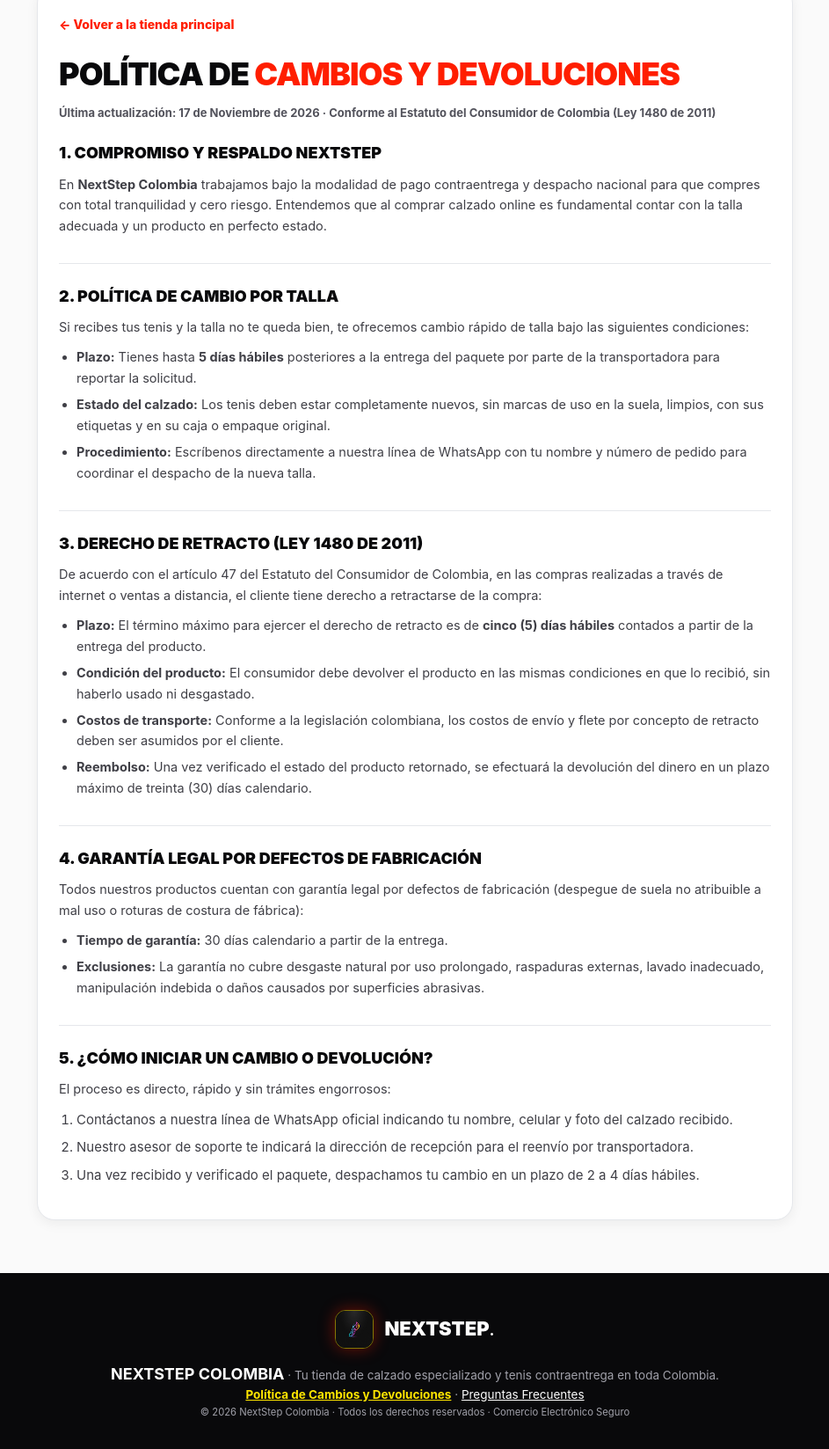
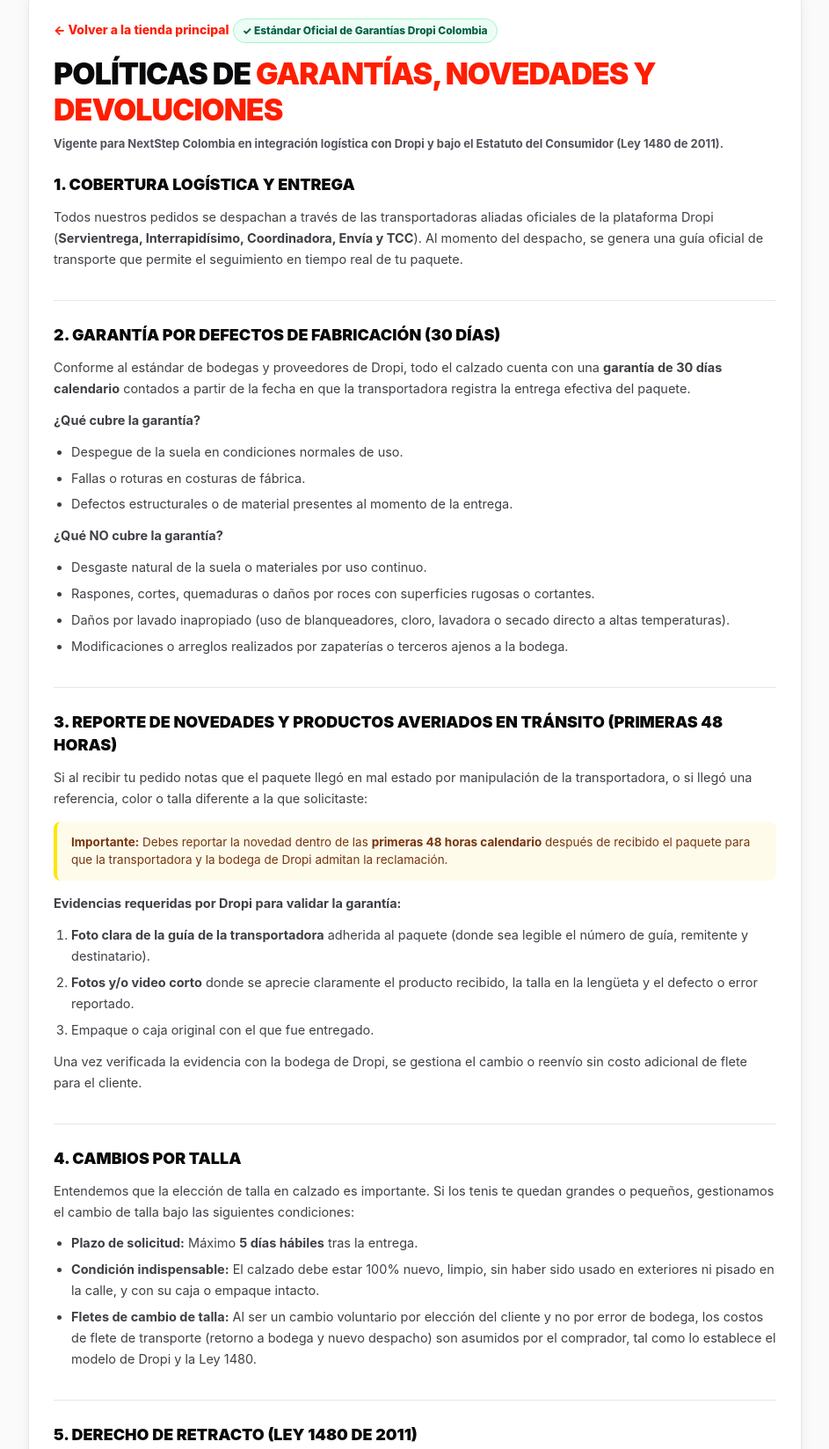
Before and after one commit to KevinCastro25/NextStep, a plain HTML site: page politica-devoluciones.html in a window 1280 px wide. Shown: the part 119-1766 px from the top of the page at 88% size, without its empty margins (168-1111 px from the left). Drawn offline with Linux system fonts and the light colour scheme.

Commit message:
Actualizar politica de devoluciones y garantias alineada 100% al estandar oficial de Dropi

```diff
--- a/politica-devoluciones.html
+++ b/politica-devoluciones.html
@@ -3,31 +3,43 @@
 <head>
   <meta charset="utf-8">
   <meta name="viewport" content="width=device-width, initial-scale=1">
-  <title>Política de Devoluciones y Cambios · NextStep Colombia</title>
-  <meta name="description" content="Conoce nuestra política de cambios por talla, derecho de retracto y garantías de calzado en NextStep Colombia conforme a la Ley 1480 de 2011.">
+  <title>Políticas de Devoluciones, Cambios y Garantías (Estándar Dropi) · NextStep Colombia</title>
+  <meta name="description" content="Conoce las políticas oficiales de garantías, novedades, cambios de talla y devoluciones de NextStep Colombia en alianza con el ecosistema Dropi y la Ley 1480 de 2011.">
   <meta name="robots" content="index, follow">
   <link rel="canonical" href="https://nextstep-liard.vercel.app/politica-devoluciones.html">
   <link rel="icon" type="image/x-icon" href="assets/favicon.ico">
   <link rel="stylesheet" href="css/styles.css">
   <style>
     .policy-container {
-      max-width: 860px;
+      max-width: 880px;
       margin: 40px auto 60px;
-      padding: 32px 24px;
+      padding: 36px 28px;
       background: #ffffff;
       border: 1.5px solid var(--border);
       border-radius: 20px;
       box-shadow: var(--shadow-sm);
     }
     .policy-container h1 {
-      font-size: clamp(24px, 3.5vw, 36px);
+      font-size: clamp(24px, 3.5vw, 34px);
       font-weight: 900;
       text-transform: uppercase;
       letter-spacing: -1px;
       margin-bottom: 8px;
+      line-height: 1.2;
     }
     .policy-container h1 span {
       color: var(--r);
+    }
+    .policy-badge {
+      display: inline-block;
+      background: #ecfdf5;
+      color: #065f46;
+      border: 1px solid #a7f3d0;
+      font-weight: 800;
+      font-size: 12px;
+      padding: 4px 10px;
+      border-radius: 99px;
+      margin-bottom: 12px;
     }
     .policy-date {
       font-size: 13px;
@@ -37,8 +49,8 @@
       display: block;
     }
     .policy-section {
-      margin-bottom: 24px;
-      padding-bottom: 20px;
+      margin-bottom: 26px;
+      padding-bottom: 22px;
       border-bottom: 1px solid var(--border);
     }
     .policy-section:last-child {
@@ -50,20 +62,32 @@
       font-size: 18px;
       font-weight: 900;
       text-transform: uppercase;
-      margin-bottom: 10px;
+      margin-bottom: 12px;
       color: var(--k);
+      display: flex;
+      align-items: center;
+      gap: 8px;
     }
-    .policy-section p, .policy-section ul {
+    .policy-section p, .policy-section ul, .policy-section ol {
       font-size: 14.5px;
       line-height: 1.65;
       color: #3f3f46;
-      margin-bottom: 10px;
+      margin-bottom: 12px;
     }
-    .policy-section ul {
+    .policy-section ul, .policy-section ol {
       padding-left: 20px;
     }
     .policy-section li {
       margin-bottom: 6px;
+    }
+    .policy-highlight-box {
+      background: #fffbeb;
+      border-left: 4px solid var(--y);
+      padding: 14px 16px;
+      border-radius: 8px;
+      margin: 14px 0;
+      font-size: 13.5px;
+      color: #78350f;
     }
     .policy-back-btn {
       display: inline-flex;
@@ -95,51 +119,74 @@
 
   <main class="policy-container">
     <a href="index.html" class="policy-back-btn">← Volver a la tienda principal</a>
-    <h1>Política de <span>Cambios y Devoluciones</span></h1>
-    <span class="policy-date">Última actualización: 17 de Noviembre de 2026 · Conforme al Estatuto del Consumidor de Colombia (Ley 1480 de 2011)</span>
+    <span class="policy-badge">✓ Estándar Oficial de Garantías Dropi Colombia</span>
+    <h1>Políticas de <span>Garantías, Novedades y Devoluciones</span></h1>
+    <span class="policy-date">Vigente para NextStep Colombia en integración logística con Dropi y bajo el Estatuto del Consumidor (Ley 1480 de 2011).</span>
 
     <div class="policy-section">
-      <h2>1. Compromiso y Respaldo NextStep</h2>
-      <p>En <strong>NextStep Colombia</strong> trabajamos bajo la modalidad de pago contraentrega y despacho nacional para que compres con total tranquilidad y cero riesgo. Entendemos que al comprar calzado online es fundamental contar con la talla adecuada y un producto en perfecto estado.</p>
+      <h2>1. Cobertura Logística y Entrega</h2>
+      <p>Todos nuestros pedidos se despachan a través de las transportadoras aliadas oficiales de la plataforma Dropi (<strong>Servientrega, Interrapidísimo, Coordinadora, Envía y TCC</strong>). Al momento del despacho, se genera una guía oficial de transporte que permite el seguimiento en tiempo real de tu paquete.</p>
     </div>
 
     <div class="policy-section">
-      <h2>2. Política de Cambio por Talla</h2>
-      <p>Si recibes tus tenis y la talla no te queda bien, te ofrecemos cambio rápido de talla bajo las siguientes condiciones:</p>
+      <h2>2. Garantía por Defectos de Fabricación (30 Días)</h2>
+      <p>Conforme al estándar de bodegas y proveedores de Dropi, todo el calzado cuenta con una <strong>garantía de 30 días calendario</strong> contados a partir de la fecha en que la transportadora registra la entrega efectiva del paquete.</p>
+      <p><strong>¿Qué cubre la garantía?</strong></p>
       <ul>
-        <li><strong>Plazo:</strong> Tienes hasta <strong>5 días hábiles</strong> posteriores a la entrega del paquete por parte de la transportadora para reportar la solicitud.</li>
-        <li><strong>Estado del calzado:</strong> Los tenis deben estar completamente nuevos, sin marcas de uso en la suela, limpios, con sus etiquetas y en su caja o empaque original.</li>
-        <li><strong>Procedimiento:</strong> Escríbenos directamente a nuestra línea de WhatsApp con tu nombre y número de pedido para coordinar el despacho de la nueva talla.</li>
+        <li>Despegue de la suela en condiciones normales de uso.</li>
+        <li>Fallas o roturas en costuras de fábrica.</li>
+        <li>Defectos estructurales o de material presentes al momento de la entrega.</li>
+      </ul>
+      <p><strong>¿Qué NO cubre la garantía?</strong></p>
+      <ul>
+        <li>Desgaste natural de la suela o materiales por uso continuo.</li>
+        <li>Raspones, cortes, quemaduras o daños por roces con superficies rugosas o cortantes.</li>
+        <li>Daños por lavado inapropiado (uso de blanqueadores, cloro, lavadora o secado directo a altas temperaturas).</li>
+        <li>Modificaciones o arreglos realizados por zapaterías o terceros ajenos a la bodega.</li>
       </ul>
     </div>
 
     <div class="policy-section">
-      <h2>3. Derecho de Retracto (Ley 1480 de 2011)</h2>
-      <p>De acuerdo con el artículo 47 del Estatuto del Consumidor de Colombia, en las compras realizadas a través de internet o ventas a distancia, el cliente tiene derecho a retractarse de la compra:</p>
+      <h2>3. Reporte de Novedades y Productos Averiados en Tránsito (Primeras 48 Horas)</h2>
+      <p>Si al recibir tu pedido notas que el paquete llegó en mal estado por manipulación de la transportadora, o si llegó una referencia, color o talla diferente a la que solicitaste:</p>
+      <div class="policy-highlight-box">
+        <strong>Importante:</strong> Debes reportar la novedad dentro de las <strong>primeras 48 horas calendario</strong> después de recibido el paquete para que la transportadora y la bodega de Dropi admitan la reclamación.
+      </div>
+      <p><strong>Evidencias requeridas por Dropi para validar la garantía:</strong></p>
+      <ol>
+        <li><strong>Foto clara de la guía de la transportadora</strong> adherida al paquete (donde sea legible el número de guía, remitente y destinatario).</li>
+        <li><strong>Fotos y/o video corto</strong> donde se aprecie claramente el producto recibido, la talla en la lengüeta y el defecto o error reportado.</li>
+        <li>Empaque o caja original con el que fue entregado.</li>
+      </ol>
+      <p>Una vez verificada la evidencia con la bodega de Dropi, se gestiona el cambio o reenvío sin costo adicional de flete para el cliente.</p>
+    </div>
+
+    <div class="policy-section">
+      <h2>4. Cambios por Talla</h2>
+      <p>Entendemos que la elección de talla en calzado es importante. Si los tenis te quedan grandes o pequeños, gestionamos el cambio de talla bajo las siguientes condiciones:</p>
       <ul>
-        <li><strong>Plazo:</strong> El término máximo para ejercer el derecho de retracto es de <strong>cinco (5) días hábiles</strong> contados a partir de la entrega del producto.</li>
-        <li><strong>Condición del producto:</strong> El consumidor debe devolver el producto en las mismas condiciones en que lo recibió, sin haberlo usado ni desgastado.</li>
-        <li><strong>Costos de transporte:</strong> Conforme a la legislación colombiana, los costos de envío y flete por concepto de retracto deben ser asumidos por el cliente.</li>
-        <li><strong>Reembolso:</strong> Una vez verificado el estado del producto retornado, se efectuará la devolución del dinero en un plazo máximo de treinta (30) días calendario.</li>
+        <li><strong>Plazo de solicitud:</strong> Máximo <strong>5 días hábiles</strong> tras la entrega.</li>
+        <li><strong>Condición indispensable:</strong> El calzado debe estar 100% nuevo, limpio, sin haber sido usado en exteriores ni pisado en la calle, y con su caja o empaque intacto.</li>
+        <li><strong>Fletes de cambio de talla:</strong> Al ser un cambio voluntario por elección del cliente y no por error de bodega, los costos de flete de transporte (retorno a bodega y nuevo despacho) son asumidos por el comprador, tal como lo establece el modelo de Dropi y la Ley 1480.</li>
       </ul>
     </div>
 
     <div class="policy-section">
-      <h2>4. Garantía Legal por Defectos de Fabricación</h2>
-      <p>Todos nuestros productos cuentan con garantía legal por defectos de fabricación (despegue de suela no atribuible a mal uso o roturas de costura de fábrica):</p>
+      <h2>5. Derecho de Retracto (Ley 1480 de 2011)</h2>
+      <p>El cliente podrá solicitar el retracto de su compra dentro de los <strong>cinco (5) días hábiles</strong> posteriores a la recepción del pedido:</p>
       <ul>
-        <li><strong>Tiempo de garantía:</strong> 30 días calendario a partir de la entrega.</li>
-        <li><strong>Exclusiones:</strong> La garantía no cubre desgaste natural por uso prolongado, raspaduras externas, lavado inadecuado, manipulación indebida o daños causados por superficies abrasivas.</li>
+        <li>El producto debe devolverse en las mismas condiciones en que se recibió (sin uso, con empaque original).</li>
+        <li>Los costos de transporte y demás que conlleve la devolución del bien serán cubiertos por el consumidor.</li>
+        <li>El reembolso del dinero se realizará tras la recepción física e inspección del producto en la bodega de Dropi, en un plazo máximo de 30 días calendario según la normativa legal.</li>
       </ul>
     </div>
 
     <div class="policy-section">
-      <h2>5. ¿Cómo Iniciar un Cambio o Devolución?</h2>
-      <p>El proceso es directo, rápido y sin trámites engorrosos:</p>
-      <ol style="padding-left:20px;line-height:1.7;color:#3f3f46">
-        <li>Contáctanos a nuestra línea de WhatsApp oficial indicando tu nombre, celular y foto del calzado recibido.</li>
-        <li>Nuestro asesor de soporte te indicará la dirección de recepción para el reenvío por transportadora.</li>
-        <li>Una vez recibido y verificado el paquete, despachamos tu cambio en un plazo de 2 a 4 días hábiles.</li>
+      <h2>6. Procedimiento Paso a Paso para Soporte</h2>
+      <ol>
+        <li>Escribe a nuestra línea oficial de atención en <strong>WhatsApp</strong>.</li>
+        <li>Envía tu nombre completo, número de cédula, celular registrado en el pedido y fotos de la guía y producto.</li>
+        <li>Nuestro equipo radicará la novedad o garantía en la plataforma de Dropi y te indicará los pasos de recolección o reenvío.</li>
       </ol>
     </div>
   </main>
@@ -151,8 +198,8 @@
       <span>NEXTSTEP<b>.</b></span>
     </a>
     <p><b>NEXTSTEP COLOMBIA</b> · Tu tienda de calzado especializado y tenis contraentrega en toda Colombia.</p>
-    <p><a href="politica-devoluciones.html" style="color:var(--y);font-weight:700">Política de Cambios y Devoluciones</a> · <a href="index.html#faq" style="color:#fff">Preguntas Frecuentes</a></p>
-    <small>© 2026 NextStep Colombia · Todos los derechos reservados · Comercio Electrónico Seguro</small>
+    <p><a href="politica-devoluciones.html" style="color:var(--y);font-weight:700">Políticas de Devoluciones y Garantías Dropi</a> · <a href="index.html#faq" style="color:#fff">Preguntas Frecuentes</a></p>
+    <small>© 2026 NextStep Colombia · Aliado Logístico Dropi · Todos los derechos reservados</small>
   </footer>
 </body>
 </html>
```
